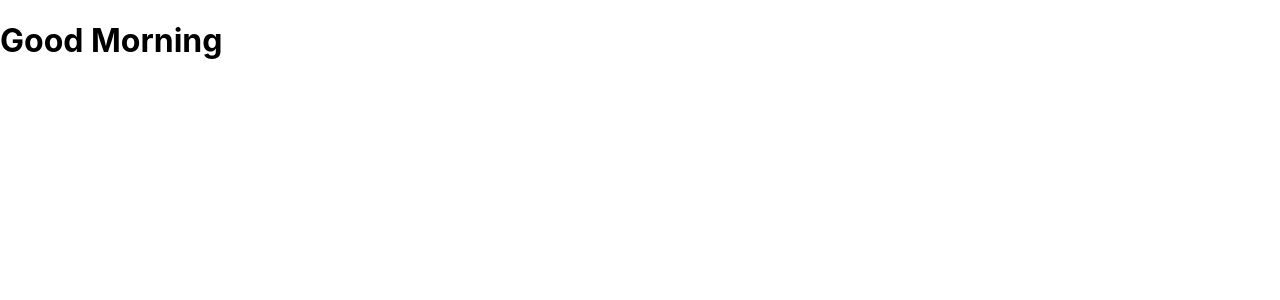
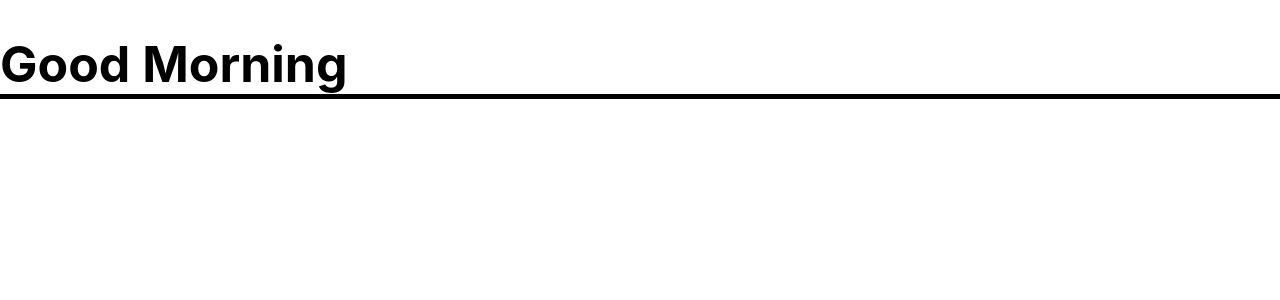
Before and after one commit to GUchechi/Code-with-Angela, a React (Create React App) app: page / in a window 1280 px wide. Shown: the top 300 px of the page. Built offline with nearby package versions, Linux system fonts and the light colour scheme.

Commit message:
added a heading attribute for styling

```diff
--- a/src/App.css
+++ b/src/App.css
@@ -24,6 +24,11 @@
   color: white;
 }
 
+.heading {
+  font-size: 50px;
+  font-weight: bold;
+  border-bottom: 5px solid black;
+}
 
 .App-link {
   color: #61dafb;
--- a/src/components/Assignment.jsx
+++ b/src/components/Assignment.jsx
@@ -15,7 +15,7 @@ const Assignment = () => {
 
   return (
     <div>
-        <h1>{greeting}</h1>
+        <h1 className='heading'>{greeting}</h1>
     </div>
   )
 }
```
